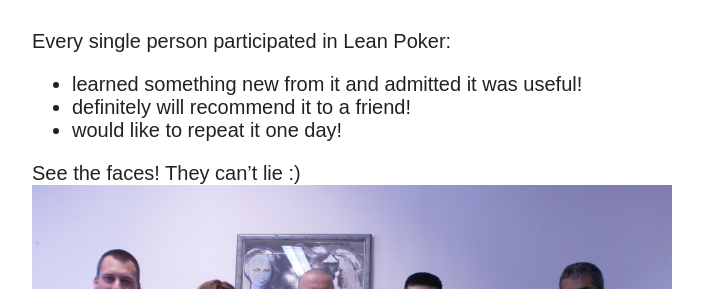
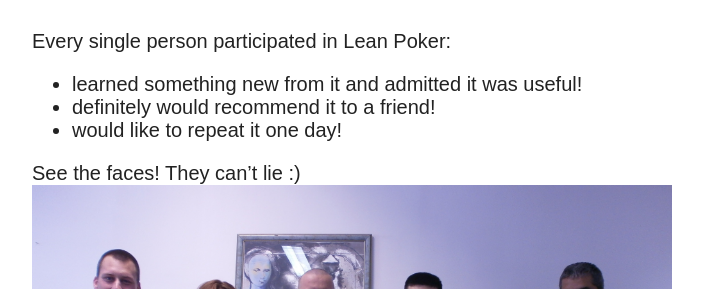
Before and after one commit to jazzcloud/jazzcloud.github.io, a Jekyll site: the page built from _posts/2015-06-29-first-leanpoker-event.md, in a window 1280 px wide and 900 px high, scrolled down 1051 px. Shown: the part 164-453 px from the top of the window, without its empty margins (318-1021 px from the left). Built offline with Jekyll 4.4.1, drawn with Linux system fonts in a browser that asks for light colours; nearby versions of some CDN libraries; comment, search, counter and statistics services are not loaded.

Commit message:
will → would

```diff
--- a/_posts/2015-06-29-first-leanpoker-event.md
+++ b/_posts/2015-06-29-first-leanpoker-event.md
@@ -29,7 +29,7 @@ Two days passed from the moment I completed first Lean Poker event as a facilita
 Every single person participated in Lean Poker:
 
 - learned something new from it and admitted it was useful!
-- definitely will recommend it to a friend!
+- definitely would recommend it to a friend!
 - would like to repeat it one day!
 
 See the faces! They can't lie :)
```
